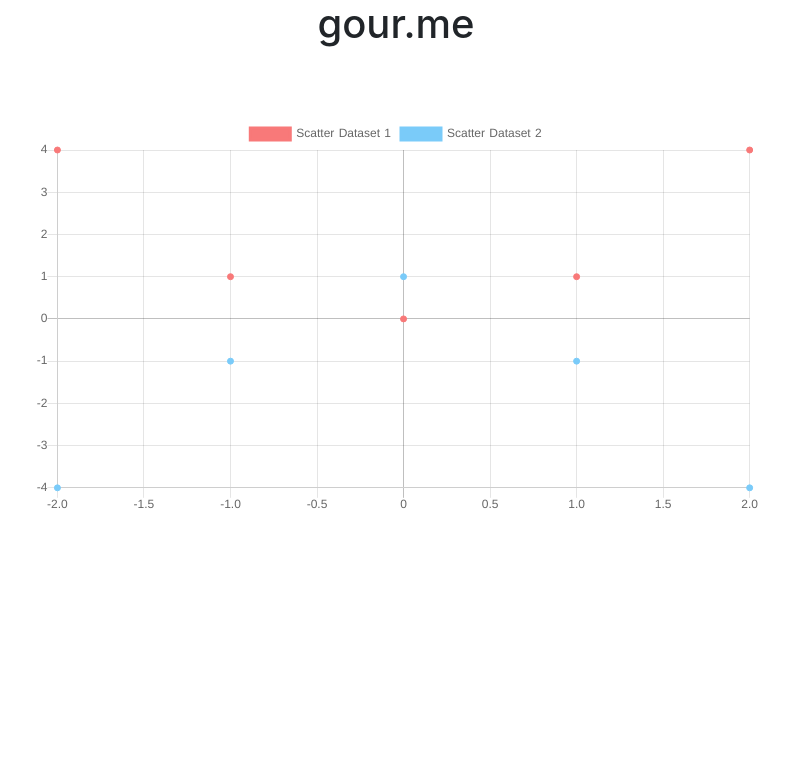
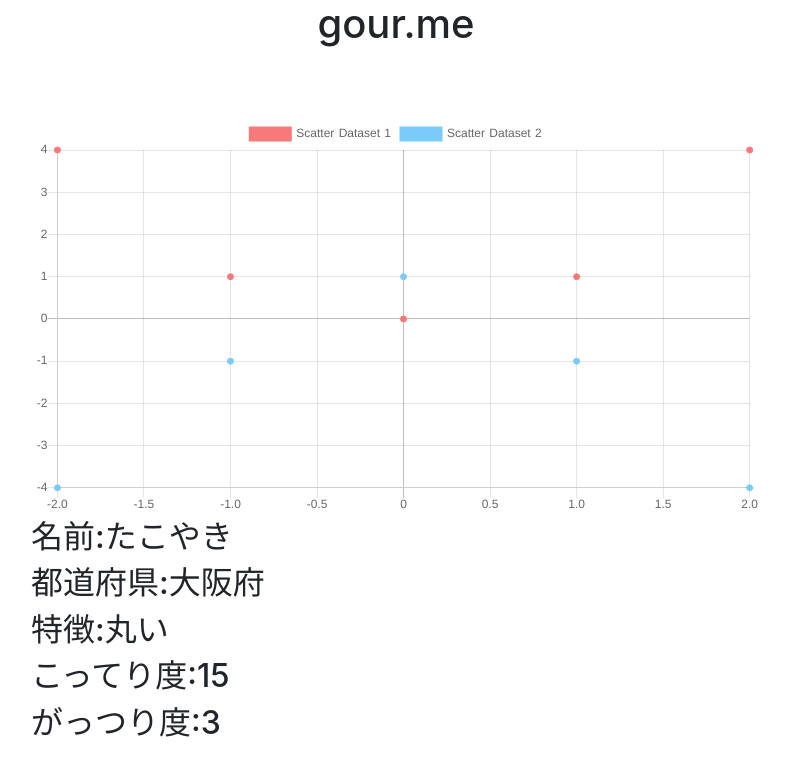
Before and after one commit to uyupun-archive/gour-me, a Nuxt app: page / in a window 1280 px wide. Shown: the top 776 px of the page, without its empty margins (244-1033 px from the left). Built offline with nearby package versions, Linux system fonts and the light colour scheme; no server answers.

Commit message:
食いもんのデータを表示させた

```diff
--- /dev/null
+++ b/nuxtjs/components/KuimonCard.vue
@@ -0,0 +1,25 @@
+<template>
+  <div>
+    <h2>名前:<span>{{kuimon.name}}</span></h2>
+    <h2>都道府県:<span>{{kuimon.prefecture}}</span></h2>
+    <h2>特徴:<span>{{kuimon.description}}</span></h2>
+    <h2>こってり度:<span>{{kuimon.kotteri_level}}</span></h2>
+    <h2>がっつり度:<span>{{kuimon.gatturi_level}}</span></h2>
+  </div>
+</template>
+
+<script>
+export default {
+  mounted() {
+      console.log(this.kuimon)
+  },
+  props:{
+      kuimon: Array
+  },
+  methods: {
+  }
+}
+</script>
+
+<style lang="scss" scoped>
+</style>
--- a/nuxtjs/pages/index.vue
+++ b/nuxtjs/pages/index.vue
@@ -4,6 +4,7 @@
       <h1 class="text-center">gour.me</h1>
       <div class="chart" style="box-shadow: none;">
         <scatter/>
+        <kuimon-card v-bind:kuimon="kuimon[0]"/>
       </div>
     </div>
   </div>
@@ -12,10 +13,26 @@
 <script>
 import axios from 'axios';
 import Scatter from '../plugins/Scatter';
+import KuimonCard from '@/components/KuimonCard'
 
 export default {
   components: {
-    Scatter
+    Scatter,
+    KuimonCard
+  },
+  data() {
+    return {
+      kuimon:[
+        {
+          "name": "たこやき",
+          "prefecture": "大阪府",
+          "description": "丸い",
+          "img": "",
+          "kotteri_level": 15,
+          "gatturi_level": 3
+        }
+      ]
+    }
   },
   mounted() {
     this.fetchRecommendData();
```
